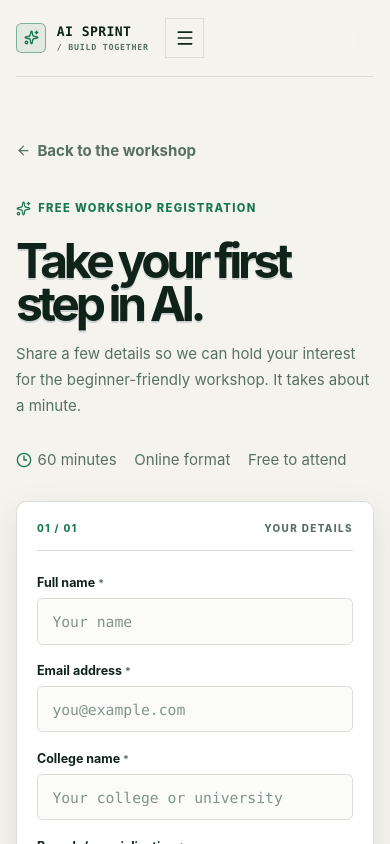
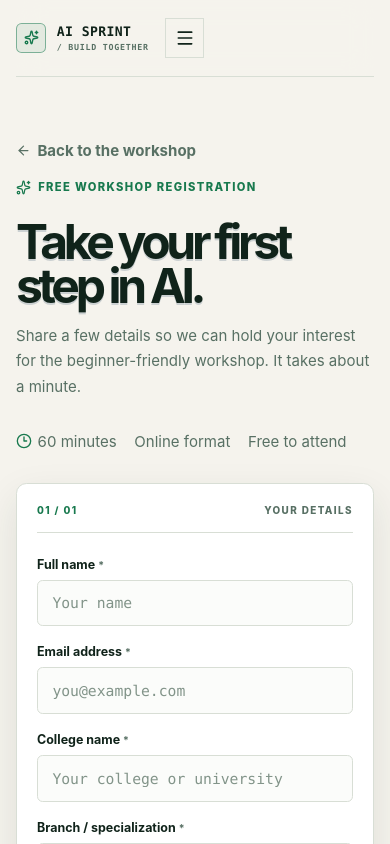
Before and after one commit to SagarNaik511/NxtWave, a React (Vite) app in the folder frontend/: page /register in a window 390 px wide. Shown: the top 844 px of the page. Built offline with nearby package versions, Linux system fonts and the light colour scheme; no server answers.

Commit message:
Fix registration header spacing

```diff
--- a/frontend/src/styles/professional-theme.css
+++ b/frontend/src/styles/professional-theme.css
@@ -511,3 +511,28 @@ button, input, select { font-family: inherit; }
 .dashboard-auth-shell .dashboard-login-card .login-note svg {
   color: #18794e !important;
 }
+
+/* Registration intro hierarchy: keep navigation and the page label on
+   separate rows so they never collide at intermediate widths. */
+.registration-intro > .back-link {
+  display: flex;
+  width: max-content;
+  margin-bottom: 1.5rem;
+}
+.registration-intro > .eyebrow {
+  display: flex;
+  width: max-content;
+  margin-bottom: 2.1rem;
+}
+.registration-intro > h1 {
+  margin-top: 0;
+}
+
+@media (max-width: 760px) {
+  .registration-intro > .back-link {
+    margin-bottom: 1.25rem;
+  }
+  .registration-intro > .eyebrow {
+    margin-bottom: 1.6rem;
+  }
+}
```
